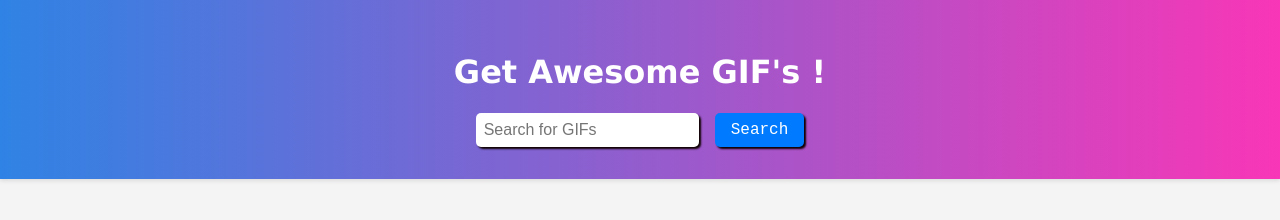
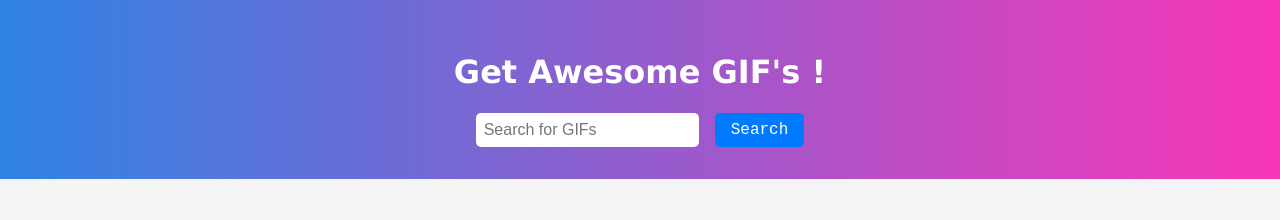
Before and after one commit to CaptainShaqX/Giphy-API, a plain HTML site: page index.html in a window 1280 px wide. Drawn offline with Linux system fonts and the light colour scheme.

Commit message:
style.css

```diff
--- a/index.html
+++ b/index.html
@@ -4,7 +4,6 @@
     <meta charset="UTF-8">
     <meta name="viewport" content="width=device-width, initial-scale=1.0">
     <title>Giphy-Lite</title>
-    <link rel="stylesheet" href="script.js">
     <link rel="stylesheet" href="style.css">
     <link rel="stylesheet" href="https://cdnjs.cloudflare.com/ajax/libs/font-awesome/5.15.3/css/all.min.css">
 </head>
--- a/style.css
+++ b/style.css
@@ -10,7 +10,7 @@ header {
     color: white;
     text-align: center;
     padding: 2rem;
-    box-shadow: 0 2px 4px rgba(0, 0, 0, 0.1);
+
 }
 
 .search-container {
@@ -26,7 +26,6 @@ header {
     border-radius: 5px;
     margin-right: 1rem;
 
-    box-shadow: #0f0000 2px 2px 2px;
 }
 
 #search-button {
@@ -40,7 +39,7 @@ header {
     border-radius: 5px;
     transition: background-color 0.2s;
 
-    box-shadow: #0f0000 2px 2px 2px;
+
 }
 
 #search-button:hover {
```
